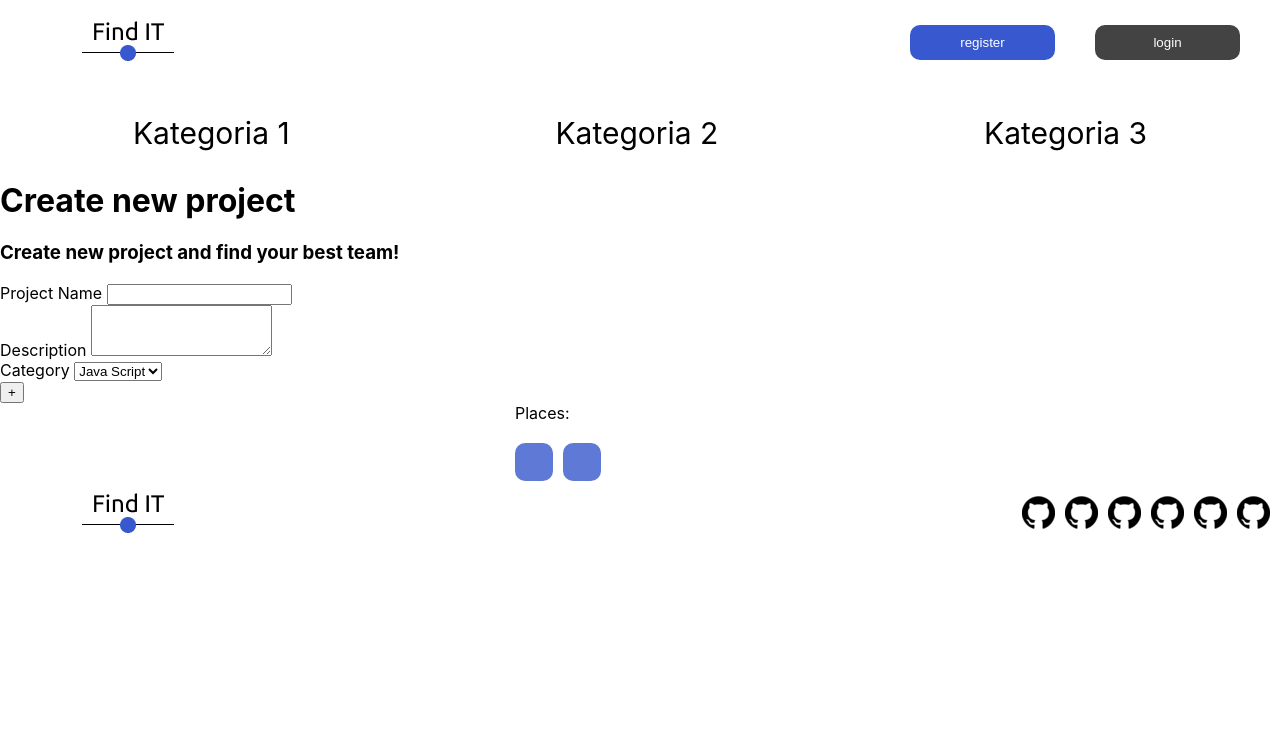
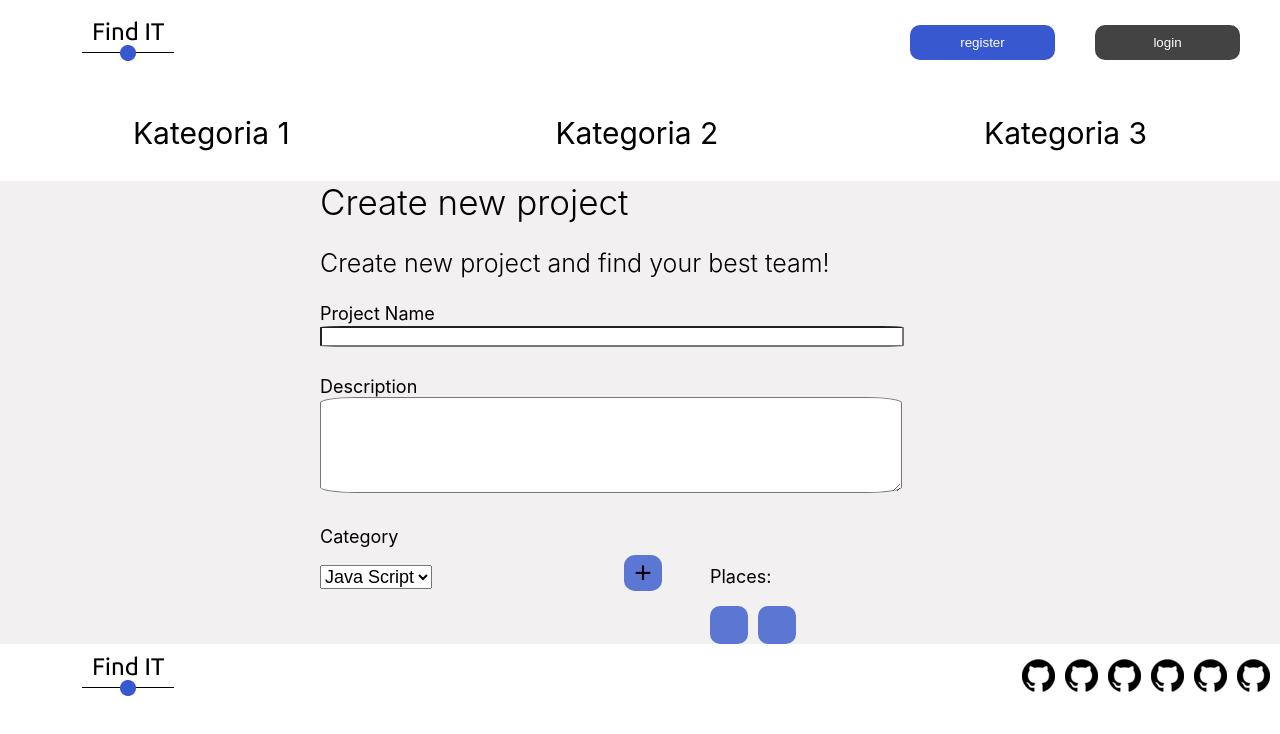
Before and after one commit to SzymonCzapkowski/find-it-client, a React (Create React App) app: page /projectform in a window 1280 px wide. Shown: the top 734 px of the page. Built offline with nearby package versions, Linux system fonts and the light colour scheme.

Commit message:
ProjectFormMain styles

```diff
--- a/public/index.html
+++ b/public/index.html
@@ -5,6 +5,7 @@
     <link rel="shortcut icon" href="%PUBLIC_URL%/favicon.ico" />
     <meta name="viewport" content="width=device-width, initial-scale=1" />
     <meta name="theme-color" content="#000000" />
+    <link href="https://fonts.googleapis.com/css?family=Ubuntu" rel="stylesheet">
     <!--
       manifest.json provides metadata used when your web app is installed on a
       user's mobile device or desktop. See https://developers.google.com/web/fundamentals/web-app-manifest/
--- a/src/components/Project/ProjectForm/Places/PlacesStyles.js
+++ b/src/components/Project/ProjectForm/Places/PlacesStyles.js
@@ -15,36 +15,11 @@ export const PlacesTitle = styled.p `
     margin: 0;
 `
 
-export const AddPlacesButton = styled.div `
-    display: flex;
-        justify-content: center;
-        align-items: center;
-
-    div{
-        width: 38px;
-        height: 38px;
-        background-color: rgba(55, 88, 206, 1);
-        border-radius: 10px;
-        display: flex;
-        justify-content: center;
-        align-items: center;
-        font-family: Ubuntu;
-        font-style: normal;
-        font-weight: 300;
-        font-size: 40px;
-        color: white;
-    }
-
-    div:hover {
-        background-color: rgba(55, 88, 206, 0.8);
-        color: white;
-    }
-`
-
 export const PlacesContainer = styled.div `
     display: grid;
     grid-gap: 10px;
     grid-template-columns: repeat(3, 1fr);
+
 `
 
 export const Place = styled.div `
--- a/src/components/Project/ProjectForm/ProjectFormMain/ProjectFormMain.jsx
+++ b/src/components/Project/ProjectForm/ProjectFormMain/ProjectFormMain.jsx
@@ -3,6 +3,7 @@ import { withFormik, Field } from 'formik';
 import AddPlaceClass from '../AddPlace/AddPlace';
 import { Button } from 'react-bootstrap';
 import Places from '../Places/Places';
+import { Background, ProjectFormMainContainer, PlacesContainer, Section, Headerh1, Headerh3, FormContainer, ProjectName, ProjectNameLabel, ProjectNameInput, Description, DescriptionLabel, Category, CategoryLabel, PlusButton } from './ProjectFormMainStyles';
 
 
 class ProjectFormMainClass extends React.Component {
@@ -24,23 +25,54 @@ class ProjectFormMainClass extends React.Component {
 
 render() {
     return (
-        <form>
-        <h1> Create new project </h1>
-        <h3>Create new project and find your best team!</h3>
-        <div>
-        <label> Project Name </label>
-        <input name = "projectname" type = "text" />
-        </div>
-        <div>
-           <label> Description </label>
-           <Field
+        <Background>
+        <ProjectFormMainContainer>
+            <Headerh1>
+                Create new project
+            </Headerh1>
+
+            <Headerh3>
+                Create new project and find your best team!
+            </Headerh3>
+
+            <FormContainer>
+                <ProjectName>
+                    <ProjectNameLabel > Project Name </ProjectNameLabel>
+                    <ProjectNameInput style = {{
+                        "border-radius": "6%",
+                        "width": "60%"
+                    }}
+                    name = "projectname" type = "text"/>
+                </ProjectName>
+
+
+                <Description>
+                    <DescriptionLabel>
+                        Description
+                    </DescriptionLabel>
+
+                    <Field style = {
+                        {
+                            "border-radius": "6%",
+                            "width": "60%"
+                        }
+                    }
                     name = "messageText"
                     component = "textarea"
-           rows = "3" />
-        </div>
-        <div>
-        <label> Category </label>
-            <Field name = "category"
+                    rows = "6" />
+                </Description>
+                <Section>
+                    <Category>
+                        <CategoryLabel> Category </CategoryLabel>
+                        <Field style = {
+                            {
+                                "display": "inline-block",
+                                "margin-top": "1%",
+                                "font-size": "18px"
+                            }
+                        }
+
+                        name = "category"
                         component = "select"
                         placeholder = "Category">
                             <option value = "javascript"> Java Script </option>
@@ -51,16 +83,35 @@ render() {
                             <option value = "C++"> C++ </option>
                             <option value = "Ruby"> Ruby </option>
                         </Field>
-        </div>
-       <div>
+                    </Category>
+
+                    <PlusButton>
                         {this.state.isModalOpen ?
                                 <AddPlaceClass closeModal={this.closeModal} addPlace={this.addPlace}/>
                                 : null
                             }
-            <Button onClick={() => this.setState({isModalOpen: true})}>+</Button>
-       </div>
-            <Places places={this.listElements}/>
-        </form>
+                                <Button style = {{
+                                        "background-color": "rgba(55, 88, 206, 0.8)",
+                                        "font-size": "30px",
+                                        "width": "100%",
+                                        "border-radius": "30%",
+                                        "border-style": "none"
+
+                                }}
+
+
+
+                                onClick={() => this.setState({isModalOpen: true})}>+</Button>
+
+                    </PlusButton>
+                    <PlacesContainer>
+                    <Places
+                    places={this.listElements}/>
+                    </PlacesContainer>
+                </Section>
+            </FormContainer>
+        </ProjectFormMainContainer>
+        </Background>
     );
 }
 }
--- a/src/components/Project/ProjectForm/ProjectFormMain/ProjectFormMainStyles.js
+++ b/src/components/Project/ProjectForm/ProjectFormMain/ProjectFormMainStyles.js
@@ -0,0 +1,97 @@
+import styled from 'styled-components';
+
+export const Background = styled.div `
+background-color: #F2F0F0;
+`
+
+export const ProjectFormMainContainer = styled.div `
+width: 930 px;
+height: 362 px;
+margin-left: 25%;
+font-size: 18px;
+font-family: 'Ubuntu', sans - serif;
+font-style:normal;
+`
+
+export const Headerh1 = styled.h1 `
+width: 346 px;
+height: 46 px;
+left: 0 px;
+top: 1 px;
+font-weight: 300;
+font-size: 35px;
+line-height: 46 px;
+`
+
+
+export const Headerh3 = styled.h3 `
+width: 387 px;
+height: 23 px;
+left: 0 px;
+top: 53 px;
+font-weight: 300;
+font-size: 25px;
+line-height: 23 px;
+`
+
+export const FormContainer = styled.div `
+width: 870 px;
+height: 50 px;
+left: 30 px;
+top: 155 px
+`
+
+
+export const ProjectName = styled.div `
+display: block;
+`
+
+export const ProjectNameLabel = styled.label `
+display: block;
+width: 20%;
+`
+
+
+export const ProjectNameInput = styled.input `
+width: 30%;
+`
+
+export const Description = styled.div `
+display:block;
+margin-top: 3%;
+`
+
+export const DescriptionLabel = styled.label `
+display: block;
+width: 20%;
+`
+
+export const Category = styled.div `
+border-radius: 10 px;
+display: inline-block;
+margin-top: 3%;
+`
+
+export const CategoryLabel = styled.label`
+display:block;
+height: 10%;
+margin-bottom: 15%;
+`
+
+
+export const PlusButton = styled.div `
+margin-left: 20%;
+display: inline-block;
+text-align: center;
+height: 38px;
+width: 38px;
+`
+export const PlacesContainer = styled.div `
+display: inline-block;
+margin-left: 5%;
+`
+
+export const Section = styled.div `
+display: inline-block;
+width: 100%;
+`
```
Lines whose indentation alone changed are shown as unchanged.
